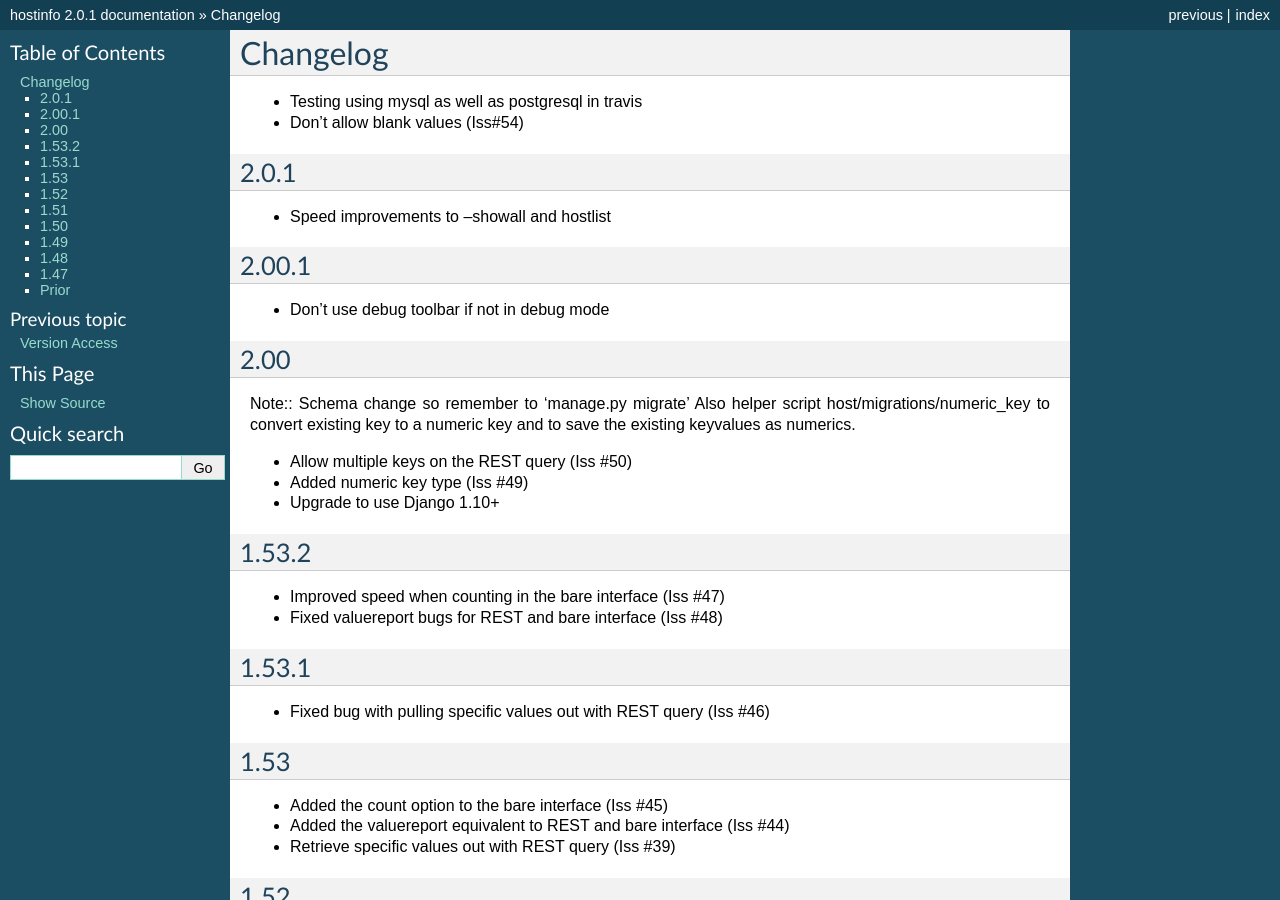
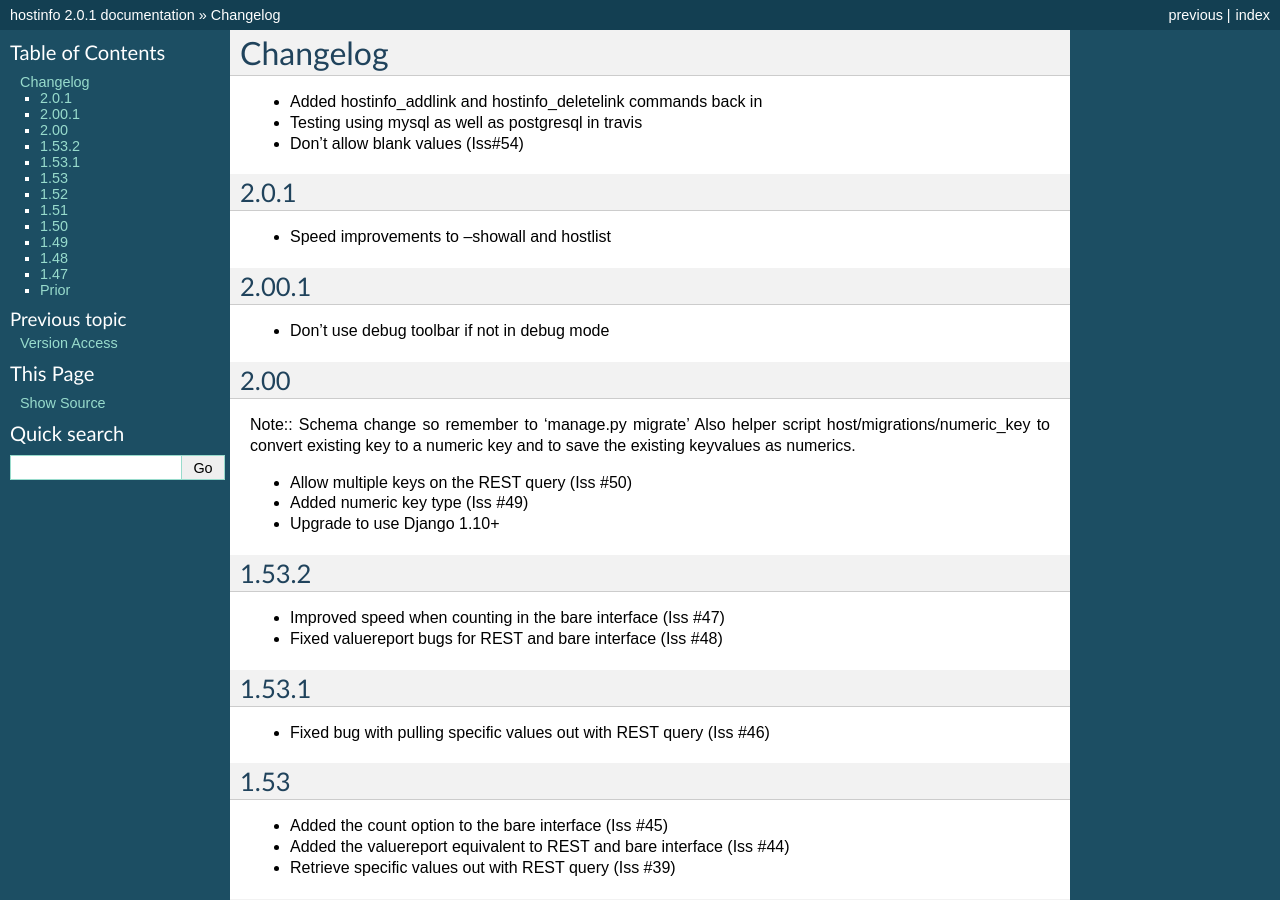
Before and after one commit to dwagon/Hostinfo, a Sphinx documentation site: the page built from docs/changelog.rst, in a window 1280 px wide and 900 px high. Built offline with Sphinx 7.4.7, drawn with Linux system fonts in a browser that asks for light colours.

Commit message:
Added changelog

```diff
--- a/docs/changelog.rst
+++ b/docs/changelog.rst
@@ -1,6 +1,7 @@
 Changelog
 ---------
 
+* Added hostinfo_addlink and hostinfo_deletelink commands back in
 * Testing using mysql as well as postgresql in travis
 * Don't allow blank values (Iss#54)
 
```
